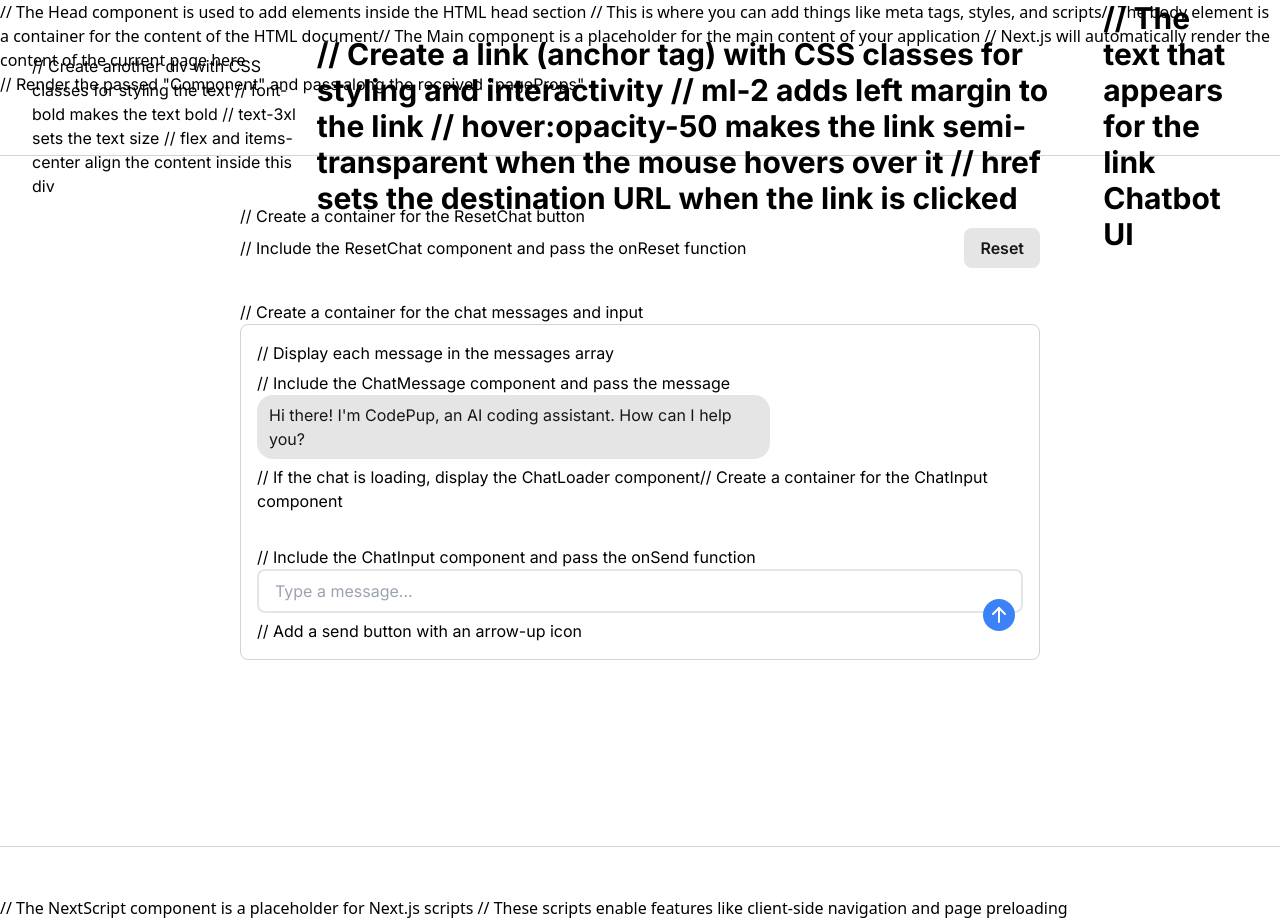
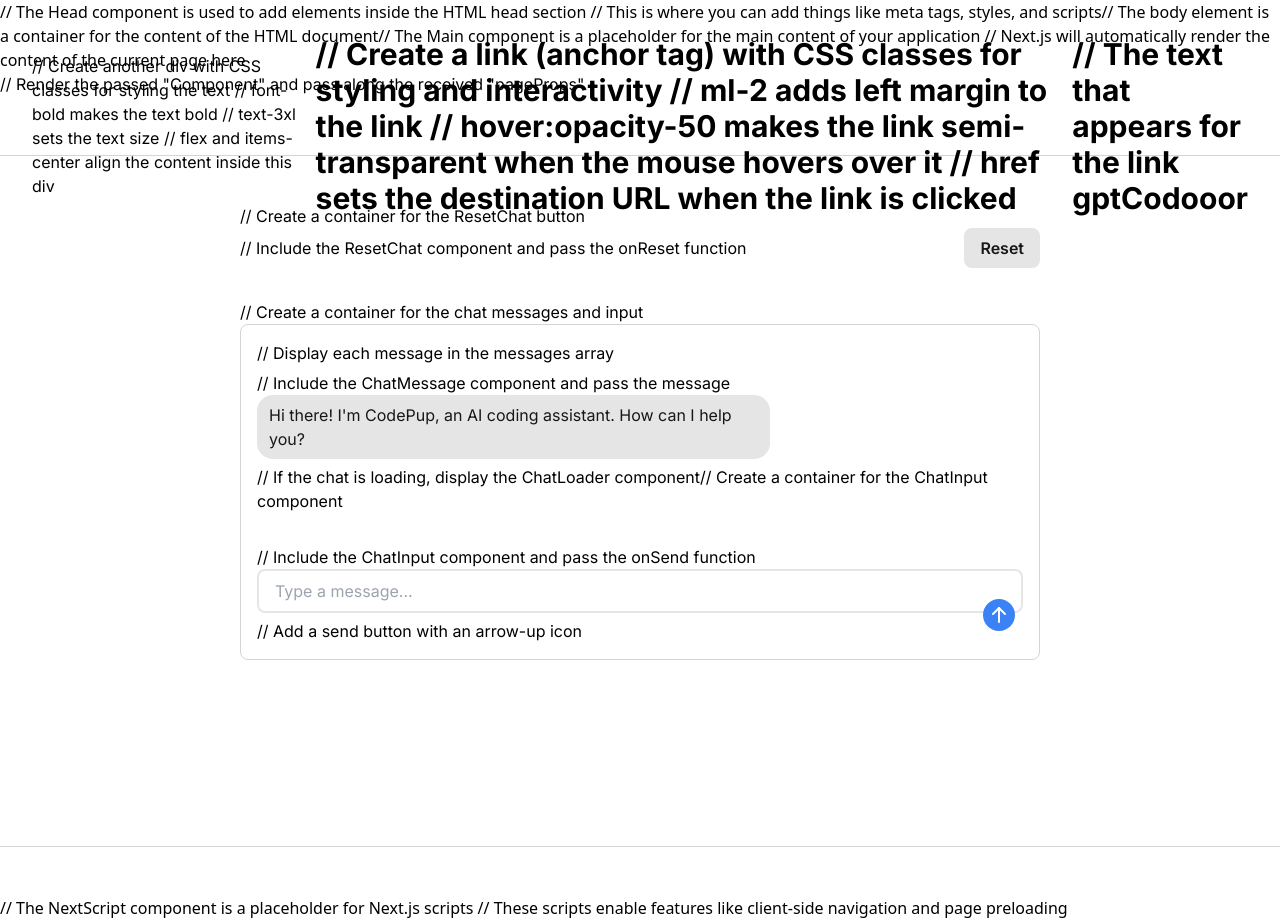
Before and after one commit to ChrisJAdamek/chatbot-ui-lite, a Next.js app: page / in a window 1280 px wide. Built offline with nearby package versions, Linux system fonts and the light colour scheme.

Commit message:
Update Navbar.tsx

```diff
--- a/components/Layout/Navbar.tsx
+++ b/components/Layout/Navbar.tsx
@@ -27,7 +27,7 @@ export const Navbar: FC = () => {
           href="https://code-scaffold.vercel.app"
         >
           // The text that appears for the link
-          Chatbot UI
+          gptCodooor
         </a>
       </div>
     </div>
```
